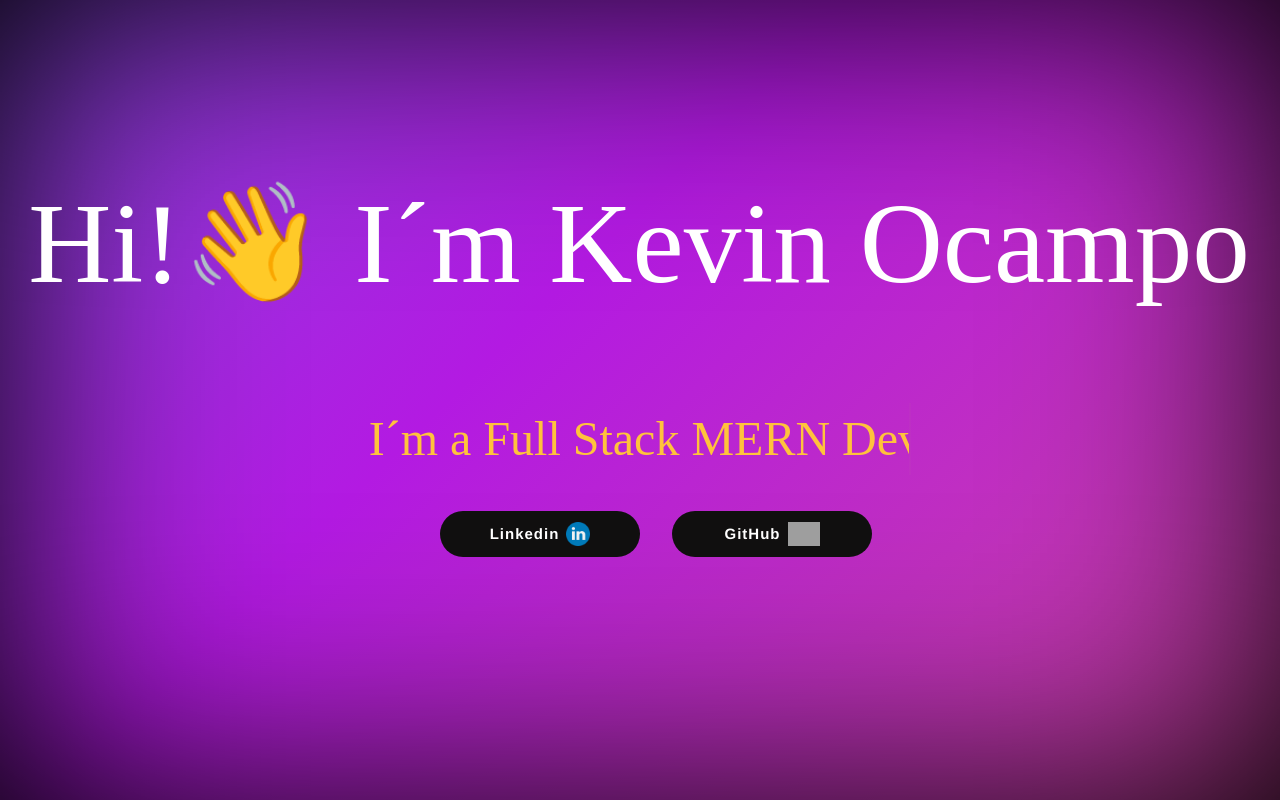
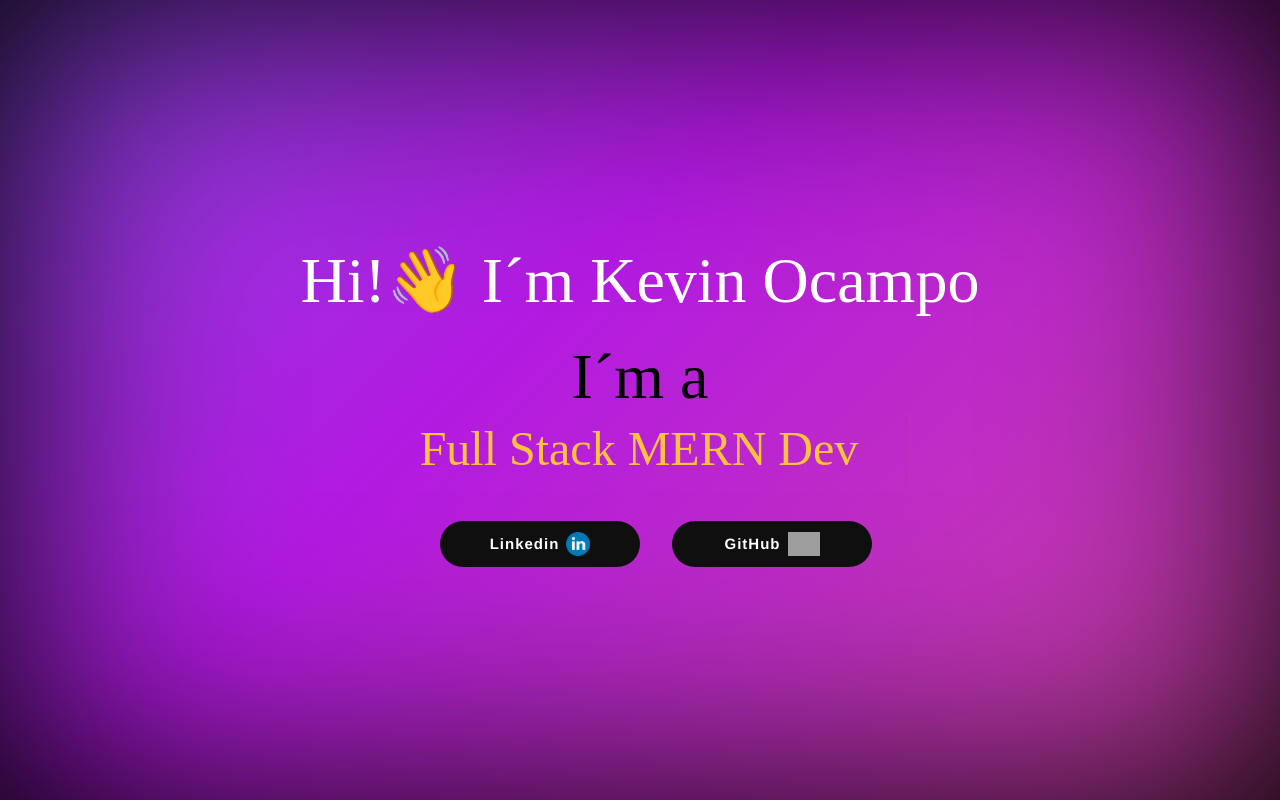
Before and after one commit to kevocode22/myportfolio, a React (Create React App) app: page / in a window 1280 px wide. Built offline with nearby package versions, Linux system fonts and the light colour scheme; grey boxes are pictures that could not be loaded; a web font is replaced by a local one.

Commit message:
Hero modified

```diff
--- a/src/components/Hero.jsx
+++ b/src/components/Hero.jsx
@@ -8,8 +8,9 @@ export default function Hero() {
   return (
 
       <div className="flex flex-col justify-center items-center font-['Francois_One']">
-        <h1 className="line-1 anim-typewriter text-white font">Hi!👋 I´m Kevin Ocampo</h1>
-          <h2 className="line-1 anim-typewriter" style={{fontSize:'6vh', color:'#FFC23C', textShadow:'2px 2px 2px 2px black', marginTop:'3vh'}}>I´m a Full Stack MERN Dev</h2>
+        <h1 className="text-white font">Hi!👋 I´m Kevin Ocampo</h1>
+        <h2>I´m a </h2>
+          <h2 className="line-1 anim-typewriter" style={{fontSize:'6vh', color:'#FFC23C', textShadow:'2px 2px 2px 2px black', marginTop:'3vh'}}>Full Stack MERN Dev</h2>
           <div className="buttons-div"><Buttons/></div>
 
       </div>
```
